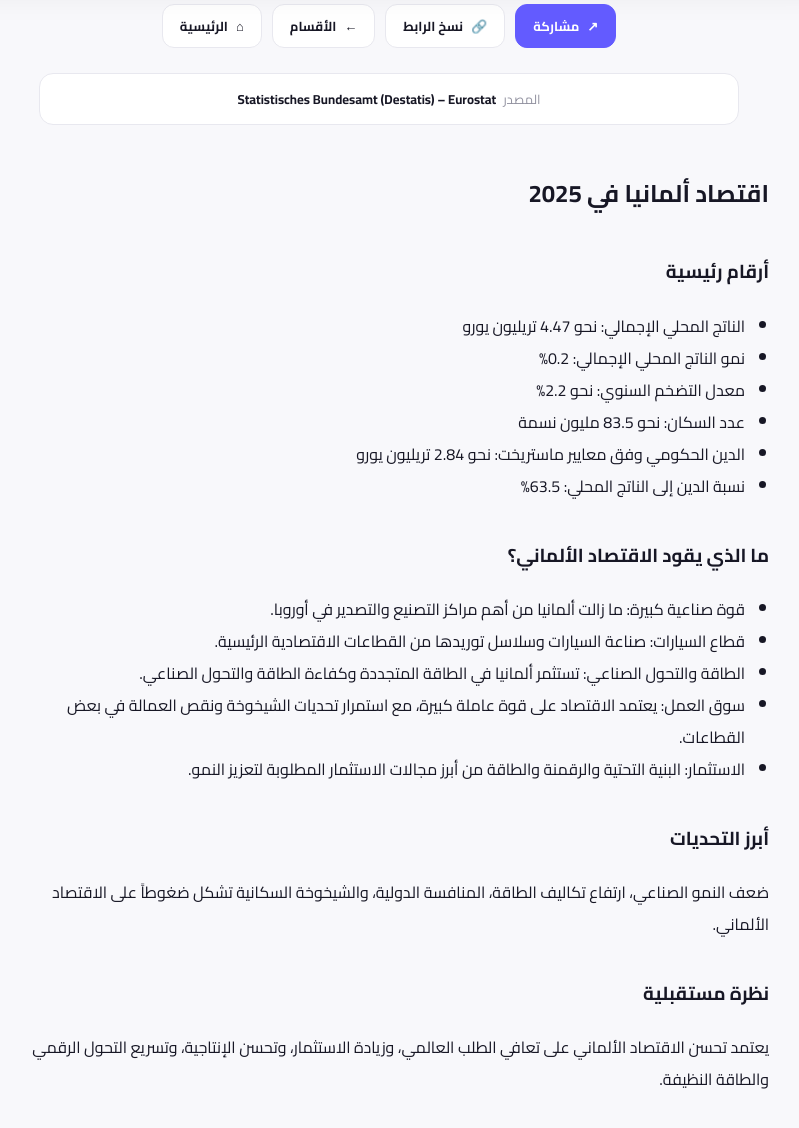
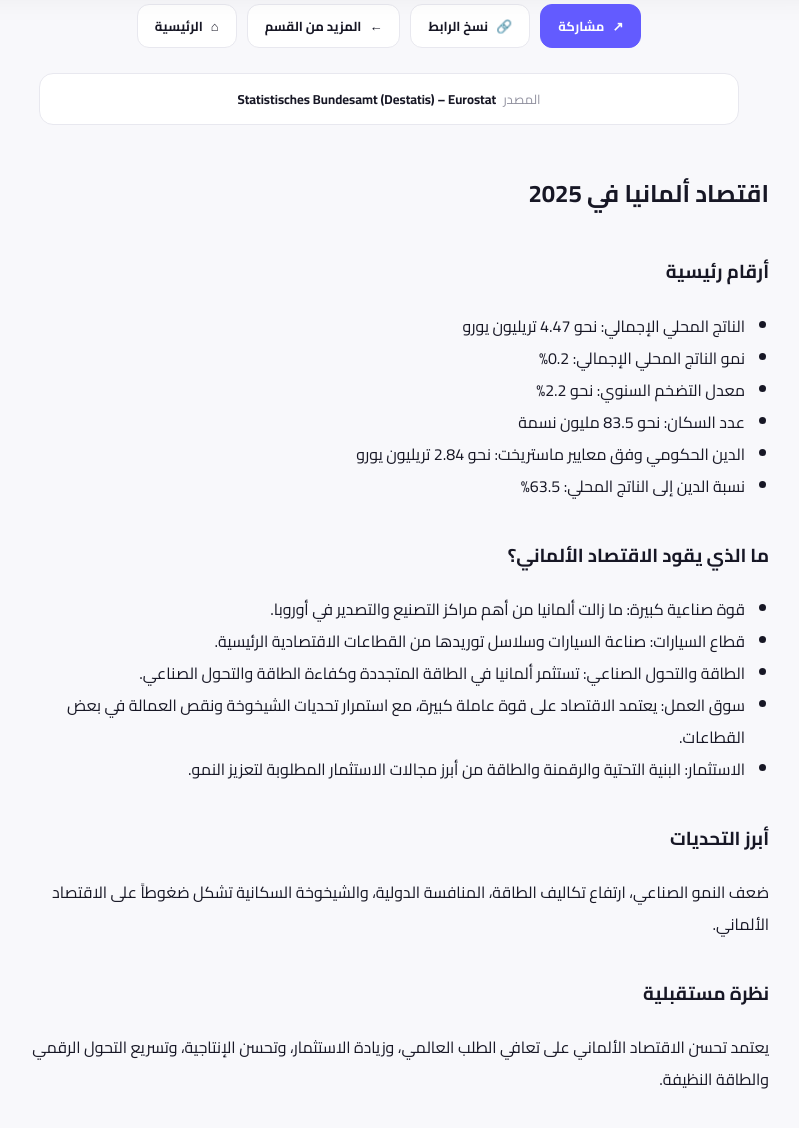
Before and after one commit to dilgash92/infograf-plus, a Jekyll site: the page built from _posts/2026-09-02-اقتصاد-ألمانيا-في-عام-2025.md, in a window 1280 px wide and 1400 px high, scrolled down 844 px. Shown: the part 256-1384 px from the top of the window, without its empty margins (251-1050 px from the left). Built offline with Jekyll 4.4.1, drawn with Linux system fonts in a browser that asks for light colours; some of the changed text lies outside the part shown.

Commit message:
Improve infographic page navigation and mobile actions

```diff
--- a/_layouts/infographic.html
+++ b/_layouts/infographic.html
@@ -70,10 +70,31 @@
     text-align: center;
   }
 
+  .infographic-actions {
+    align-items: center;
+  }
+
   @media (max-width: 700px) {
     .share-menu-panel {
       right: 50%;
       transform: translateX(50%);
+    }
+
+    .infographic-actions {
+      display: grid;
+      grid-template-columns: repeat(2, minmax(0, 1fr));
+      gap: 9px;
+    }
+
+    .infographic-actions > .share-menu {
+      grid-column: 1 / -1;
+    }
+
+    .infographic-actions > .share-menu .infographic-action,
+    .infographic-actions > .infographic-action {
+      width: 100%;
+      min-width: 0;
+      padding-inline: 11px;
     }
   }
 </style>
@@ -82,7 +103,7 @@
 
   <header class="infographic-page-header">
     {% if page.category %}
-      <a href="{{ '/categories/' | relative_url }}" class="infographic-page-category">
+      <a href="{{ '/categories/' | relative_url }}#{{ page.category | uri_escape }}" class="infographic-page-category">
         {{ page.category }}
       </a>
     {% endif %}
@@ -123,9 +144,9 @@
     </div>
   {% endif %}
 
-  <div class="infographic-actions">
+  <div class="infographic-actions" aria-label="إجراءات الإنفوغرافيك">
     <div class="share-menu">
-      <button type="button" class="infographic-action" id="share-infographic" aria-haspopup="true" aria-expanded="false">
+      <button type="button" class="infographic-action" id="share-infographic" aria-haspopup="true" aria-expanded="false" aria-controls="share-menu-panel">
         <span aria-hidden="true">↗</span>
         مشاركة
       </button>
@@ -149,9 +170,9 @@
     </button>
 
     {% if page.category %}
-      <a href="{{ '/categories/' | relative_url }}" class="infographic-action">
+      <a href="{{ '/categories/' | relative_url }}#{{ page.category | uri_escape }}" class="infographic-action">
         <span aria-hidden="true">←</span>
-        الأقسام
+        المزيد من القسم
       </a>
     {% endif %}
 
@@ -183,7 +204,7 @@
             <span class="section-kicker">المزيد</span>
             <h2 id="related-infographics-title">إنفوغرافيكات مشابهة</h2>
           </div>
-          <a href="{{ '/categories/' | relative_url }}" class="section-count">عرض الكل ←</a>
+          <a href="{{ '/categories/' | relative_url }}#{{ page.category | uri_escape }}" class="section-count">عرض القسم ←</a>
         </div>
 
         <div class="infographic-grid">
```
Also changed, not shown: other parts of _layouts/infographic.html (+1 -1 lines).
